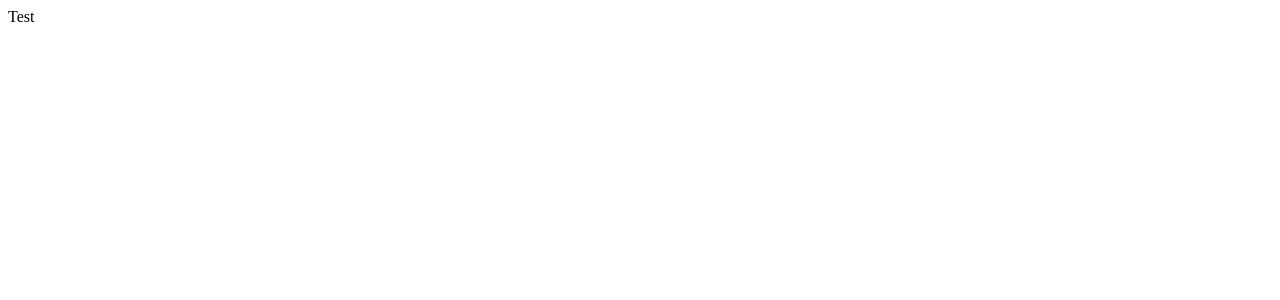
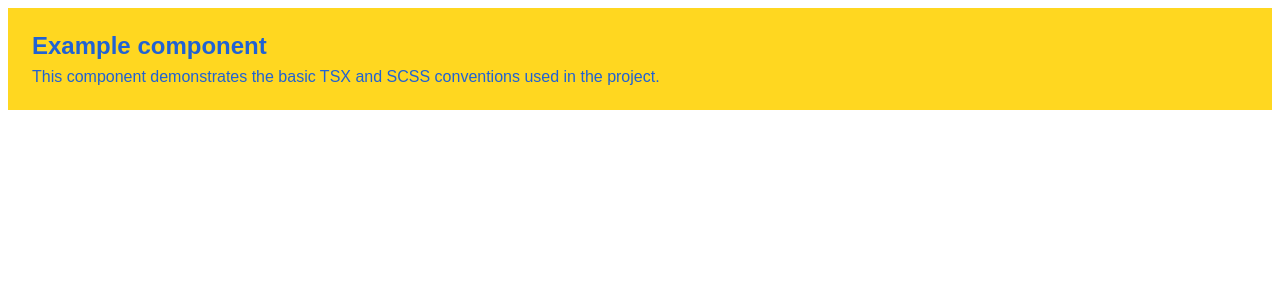
Before and after one commit to kole284/s2s-2026, a React (Vite) app: page / in a window 1280 px wide. Shown: the top 300 px of the page. Built offline with nearby package versions, Linux system fonts and the light colour scheme.

Commit message:
chore: render example in test component

```diff
--- a/src/components/Test.tsx
+++ b/src/components/Test.tsx
@@ -1,5 +1,7 @@
+import Example from '@/components/Example/Example';
+
 const Test = () => {
-  return <div>Test</div>;
+  return <Example />;
 };
 
 export default Test;
```
